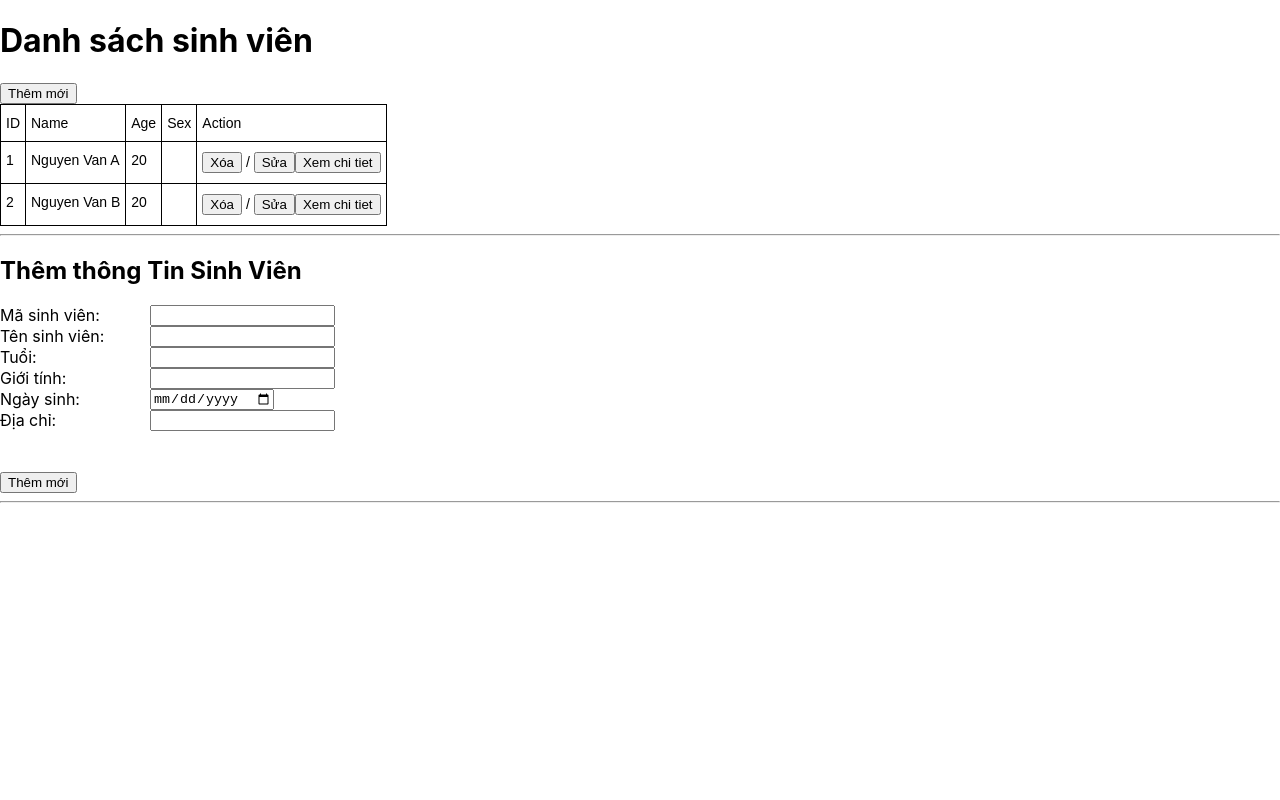
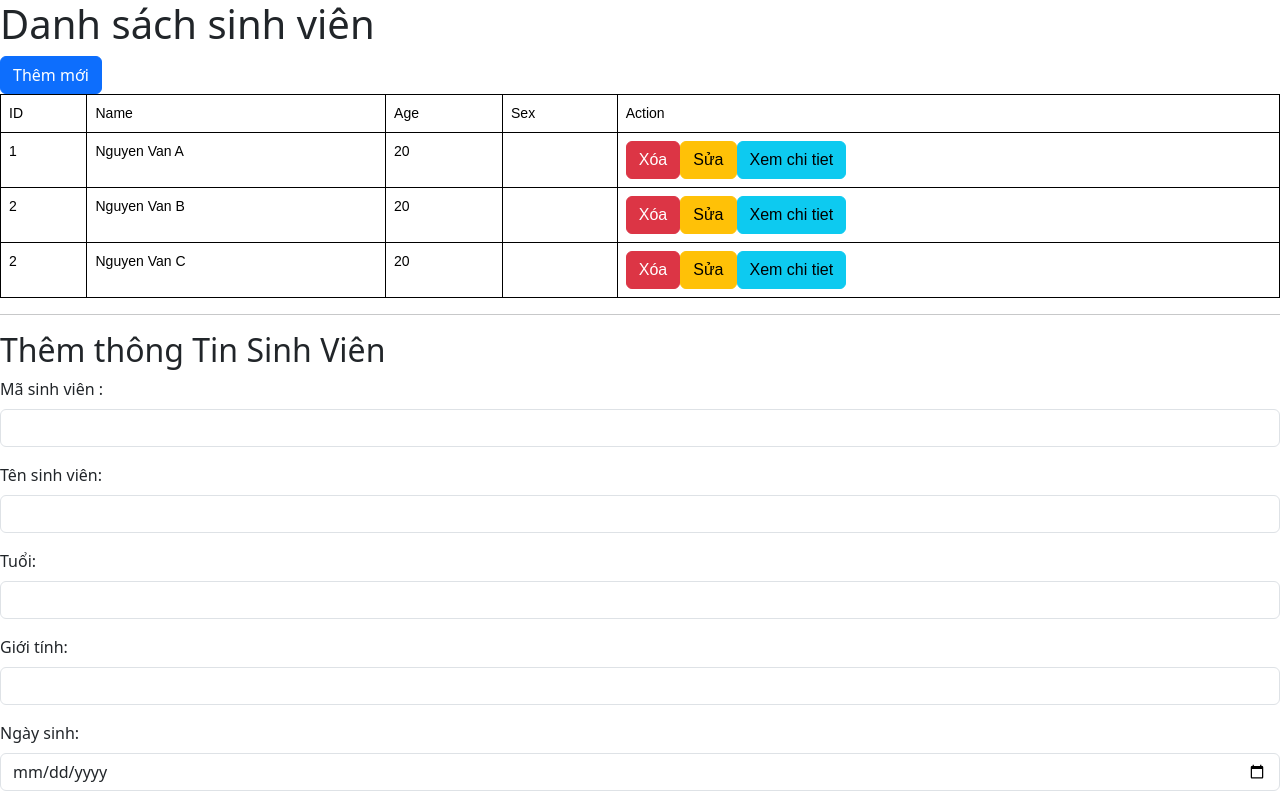
Before and after one commit to annvrk01/example-reactjs, a React (Create React App) app: page / in a window 1280 px wide. Shown: the top 800 px of the page. Built offline with nearby package versions, Linux system fonts and the light colour scheme.

Commit message:
Session 06

```diff
--- a/package.json
+++ b/package.json
@@ -6,8 +6,10 @@
     "@testing-library/jest-dom": "^5.17.0",
     "@testing-library/react": "^13.4.0",
     "@testing-library/user-event": "^13.5.0",
+    "bootstrap": "^5.3.1",
     "md5": "^2.3.0",
     "react": "^18.2.0",
+    "react-bootstrap": "^2.8.0",
     "react-dom": "^18.2.0",
     "react-scripts": "5.0.1",
     "web-vitals": "^2.1.4"
--- a/src/lesson/components/student-management/CreateStudentForm.js
+++ b/src/lesson/components/student-management/CreateStudentForm.js
@@ -1,7 +1,11 @@
 import { useEffect, useRef } from "react";
+import Form from 'react-bootstrap/Form'
+import FloatingLabel from 'react-bootstrap/FloatingLabel';
+import Button from 'react-bootstrap/Button';
 
-function CreateStudentForm(props) {
+function CreateStudentForm (props) {
   const { handleSubmitStudent, studentUpdate } = props;
+
   const inputIdRef = useRef(null);
   const inputNameRef = useRef(null);
   const inputAgeRef = useRef(null);
@@ -10,11 +14,12 @@ function CreateStudentForm(props) {
   const inputAddressRef = useRef(null);
 
   useEffect(() => {
-    if (studentUpdate) {
+    if (studentUpdate) { // neu id != null la chinh sua
       inputIdRef.current.value = studentUpdate.id;
       inputNameRef.current.value = studentUpdate.name;
       inputAgeRef.current.value = studentUpdate.age;
     } else {
+      // truong hop them moi
       inputIdRef.current.value = "";
       inputNameRef.current.value = "";
       inputAgeRef.current.value = "";
@@ -24,7 +29,7 @@ function CreateStudentForm(props) {
     }
   }, [studentUpdate]);
 
-  const handleSubmit = () => {
+  const handleSubmit = (event) => {
     const student = {
       id: inputIdRef.current.value,
       name: inputNameRef.current.value,
@@ -40,49 +45,58 @@ function CreateStudentForm(props) {
     inputGenderRef.current.value = "";
     inputDayBirthRef.current.value = "";
     inputAddressRef.current.value = "";
+    event.preventDefault();
+    event.stopPropagation();
   };
 
   return (
-    <div style={{ textAlign: "left" }}>
+    <Form style={{ textAlign: "left" }}>
       <h2>
         {studentUpdate
           ? "Chỉnh sửa thông Tin Sinh Viên "
           : " Thêm thông Tin Sinh Viên"}
       </h2>
       <div>
-        <div style={{ display: "flex" }}>
-          <label style={{ width: 150 }}>Mã sinh viên:</label>
-          <input ref={inputIdRef} />
-        </div>
-        <div style={{ display: "flex" }}>
-          <label style={{ width: 150 }}>Tên sinh viên:</label>
-          <input ref={inputNameRef} />
-        </div>
-        <div style={{ display: "flex" }}>
-          <label style={{ width: 150 }}>Tuổi:</label>
-          <input ref={inputAgeRef} />
-        </div>
-        <div style={{ display: "flex" }}>
-          <label style={{ width: 150 }}>Giới tính:</label>
-          <input ref={inputGenderRef} />
-        </div>
-        <div style={{ display: "flex" }}>
-          <label style={{ width: 150 }}>Ngày sinh:</label>
-          <input type="date" ref={inputDayBirthRef} />
-        </div>
-        <div style={{ display: "flex" }}>
-          <label style={{ width: 150 }}>Địa chỉ:</label>
-          <input ref={inputAddressRef} />
-        </div>
 
+        <Form>
+          <Form.Group className="mb-3" controlId="formGroupId">
+            <Form.Label>Mã sinh viên :</Form.Label>
+            <Form.Control type="text"  ref={inputIdRef}  />
+          </Form.Group>
+
+          <Form.Group className="mb-3" controlId="formGroupName">
+            <Form.Label>Tên sinh viên:</Form.Label>
+            <Form.Control type="text"  ref={inputNameRef} />
+          </Form.Group>
+
+          <Form.Group className="mb-3" controlId="formGroupAge">
+            <Form.Label>Tuổi:</Form.Label>
+            <Form.Control type="text" ref={inputAgeRef} />
+          </Form.Group>
+
+          <Form.Group className="mb-3" controlId="formGroupGender">
+            <Form.Label>Giới tính:</Form.Label>
+            <Form.Control type="text" ref={inputGenderRef} />
+          </Form.Group>
+
+          <Form.Group className="mb-3" controlId="formGroupBirth">
+            <Form.Label>Ngày sinh:</Form.Label>
+            <Form.Control type="date" ref={inputDayBirthRef} />
+          </Form.Group>
+
+          <Form.Group className="mb-3" controlId="formGroupAddress">
+            <Form.Label>Địa chỉ:</Form.Label>
+            <Form.Control type="text" ref={inputAddressRef} />
+          </Form.Group>
+        </Form>
         <br />
         <br />
-        <button onClick={handleSubmit}>
+        <Button onClick={handleSubmit}>
           {studentUpdate ? "Chỉnh sửa" : " Thêm mới "}
-        </button>
+        </Button>
       </div>
       <hr />
-    </div>
+    </Form>
   );
 }
 
--- a/src/lesson/components/student-management/StudentManage.js
+++ b/src/lesson/components/student-management/StudentManage.js
@@ -2,8 +2,12 @@ import React, { useEffect, useState } from "react";
 import "./studentManage.css";
 import CreateStudentForm from "./CreateStudentForm";
 import ShowStudentDetail from "./ShowStudentDetail";
+import 'bootstrap/dist/css/bootstrap.min.css';
+import Table from 'react-bootstrap/Table'
 
-function StudentManage(props) {
+import Button from 'react-bootstrap/Button';
+
+function StudentManage (props) {
   // Khởi tạo State
   const [students, setStudents] = useState([]);
   const [studentDetail, setStudentDetail] = useState(null);
@@ -21,6 +25,12 @@ function StudentManage(props) {
       {
         id: 2,
         name: "Nguyen Van B",
+        age: 20,
+        sex: false,
+      },
+      {
+        id: 2,
+        name: "Nguyen Van C",
         age: 20,
         sex: false,
       },
@@ -72,14 +82,12 @@ function StudentManage(props) {
   return (
     <div>
       <h1> Danh sách sinh viên </h1>
-      <button
-        onClick={() => {
-          handleCreateStudent();
-        }}
-      >
-        Thêm mới
-      </button>
-      <table className="tg">
+
+      <Button variant="primary" onClick={() => {
+        handleCreateStudent();
+      }}
+      > Thêm mới </Button>
+      <Table className="tg">
         <thead>
           <tr>
             <th className="tg-0lax">ID</th>
@@ -97,33 +105,34 @@ function StudentManage(props) {
               <td className="tg-0lax">{item.age}</td>
               <td className="tg-0lax">{item.sex}</td>
               <td className="tg-0lax">
-                <button
+                <Button variant="danger"
                   onClick={() => {
                     handleRemoveStudent(item.id);
                   }}
                 >
                   Xóa
-                </button>
-                <span> / </span>
-                <button
+                </Button>
+
+
+                <Button variant="warning"
                   onClick={() => {
                     handleUpdateStudent(item.id);
                   }}
                 >
                   Sửa
-                </button>
-                <button
+                </Button>
+                <Button variant="info"
                   onClick={() => {
                     handleDetailsStudent(item);
                   }}
                 >
                   Xem chi tiet
-                </button>
+                </Button>
               </td>
             </tr>
           ))}
         </tbody>
-      </table>
+      </Table>
       <hr />
       <CreateStudentForm
         handleSubmitStudent={handleSubmitStudent}
```
Also changed, not shown: 1 other file (tests, documents, lock files or other folders).
